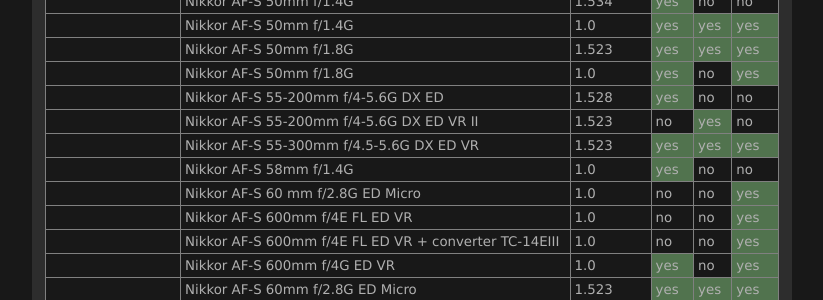
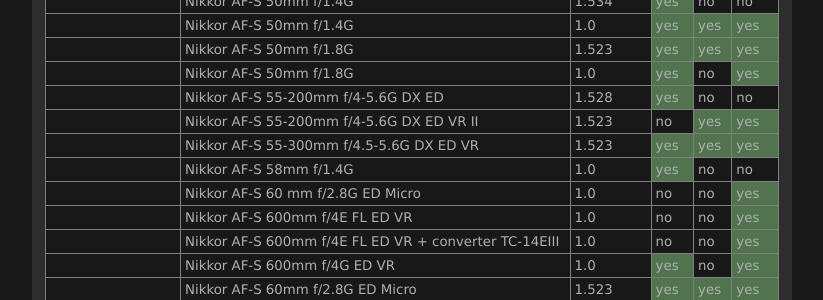
Before and after one commit to lensfun/lensfun.github.io, a Jekyll site: the page built from _posts/lenslist/2999-12-31-Lenslist-master.md, in a window 1280 px wide and 900 px high, scrolled down 15391 px. Shown: the part 146-446 px from the top of the window, without its empty margins (284-1107 px from the left). Built offline with Jekyll 4.4.1, drawn with Linux system fonts in a browser that asks for light colours.

Commit message:
Update master lens list from GitHub Actions

```diff
--- a/_posts/lenslist/2999-12-31-Lenslist-master.md
+++ b/_posts/lenslist/2999-12-31-Lenslist-master.md
@@ -637,7 +637,7 @@ This list was generated on 2025-12-02 from current Lensfun sources. Your Lensfun
 <tr class="lenslist-bg2"><td></td><td>Nikkor AF-S 50mm f/1.8G</td><td>1.523</td><td class="lenslist-highlight lenslist-check">yes</td><td class="lenslist-highlight lenslist-check">yes</td><td class="lenslist-highlight lenslist-check">yes</td></tr>
 <tr class="lenslist-bg2"><td></td><td>Nikkor AF-S 50mm f/1.8G</td><td>1.0</td><td class="lenslist-highlight lenslist-check">yes</td><td class="lenslist-check">no</td><td class="lenslist-highlight lenslist-check">yes</td></tr>
 <tr class="lenslist-bg2"><td></td><td>Nikkor AF-S 55-200mm f/4-5.6G DX ED</td><td>1.528</td><td class="lenslist-highlight lenslist-check">yes</td><td class="lenslist-check">no</td><td class="lenslist-check">no</td></tr>
-<tr class="lenslist-bg2"><td></td><td>Nikkor AF-S 55-200mm f/4-5.6G DX ED VR II</td><td>1.523</td><td class="lenslist-check">no</td><td class="lenslist-highlight lenslist-check">yes</td><td class="lenslist-check">no</td></tr>
+<tr class="lenslist-bg2"><td></td><td>Nikkor AF-S 55-200mm f/4-5.6G DX ED VR II</td><td>1.523</td><td class="lenslist-check">no</td><td class="lenslist-highlight lenslist-check">yes</td><td class="lenslist-highlight lenslist-check">yes</td></tr>
 <tr class="lenslist-bg2"><td></td><td>Nikkor AF-S 55-300mm f/4.5-5.6G DX ED VR</td><td>1.523</td><td class="lenslist-highlight lenslist-check">yes</td><td class="lenslist-highlight lenslist-check">yes</td><td class="lenslist-highlight lenslist-check">yes</td></tr>
 <tr class="lenslist-bg2"><td></td><td>Nikkor AF-S 58mm f/1.4G</td><td>1.0</td><td class="lenslist-highlight lenslist-check">yes</td><td class="lenslist-check">no</td><td class="lenslist-check">no</td></tr>
 <tr class="lenslist-bg2"><td></td><td>Nikkor AF-S 60 mm f/2.8G ED Micro</td><td>1.0</td><td class="lenslist-check">no</td><td class="lenslist-check">no</td><td class="lenslist-highlight lenslist-check">yes</td></tr>
```
